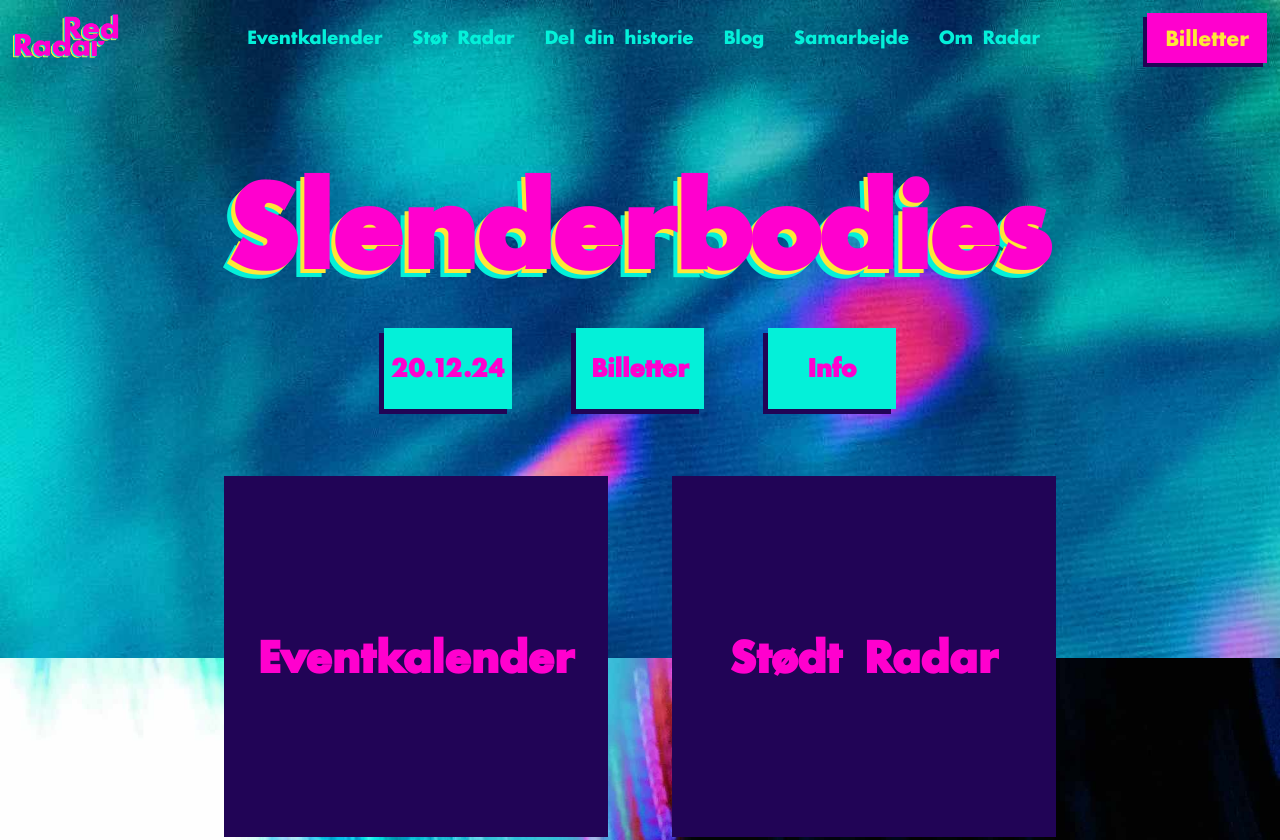
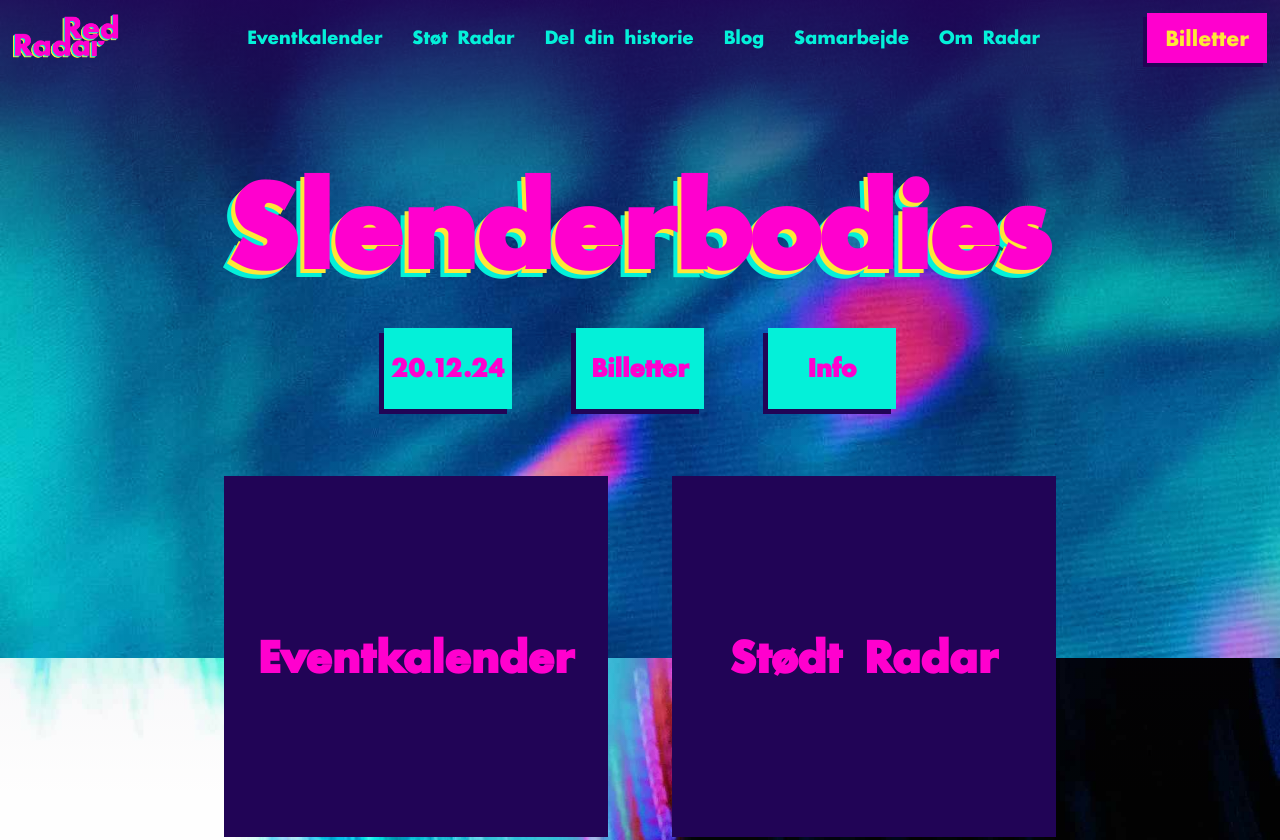
Before and after one commit to Ellenator/Radar, a plain HTML site: page index.html in a window 1280 px wide. Shown: the top 840 px of the page. Drawn offline with Linux system fonts and the light colour scheme; a small style sheet from the web is missing.

Commit message:
gradient på baggrundsbillede

```diff
--- a/css/style.css
+++ b/css/style.css
@@ -42,6 +42,30 @@ body{
     background-repeat: no-repeat;
 }
 
+body::before {
+    content: ""; /* Required for pseudo-elements */
+    position: absolute;
+    top: 0;
+    left: 0;
+    width: 100%;
+    height: 100%;
+    background: linear-gradient(
+        rgba(33, 4, 86, 0.9) 0%,  /* More intense at the very top */
+        rgba(33, 4, 86, 0.7) 10%, /* Slightly less intense */
+        rgba(33, 4, 86, 0.4) 20%, /* Transition to sheer */
+        rgba(33, 4, 86, 0.1) 35%, /* Very sheer */
+        rgba(0, 0, 0, 0) 100%     /* Fully transparent at the bottom */
+    );
+    z-index: 1; /* Ensure it is above the background image */
+    pointer-events: none; /* Allow interactions with other elements */
+}
+
+/*header over gradient*/
+header {
+    position: relative; /* Ensure stacking context */
+    z-index: 3; /* Place above the gradient */
+}
+
 /*overskift redigering*/
 .slenderbodiesoverskrift {
     color: var(--pink);
@@ -52,6 +76,8 @@ body{
     word-wrap: break-word;
     text-shadow: -4px 4px var(--gul), -8px 8px var(--tyrkis);
     margin-top: 80px;
+    position: relative; /* Ensure stacking context */
+    z-index: 2; /* Place above the gradient */
 }
 
 /*små knapmenuer redigering*/
@@ -60,9 +86,11 @@ body{
     gap: 5%;
     justify-content: center;
     align-items: center;
+    position: relative; /* Create a stacking context */
+    z-index: 3; /* Ensure it is above the gradient */
 }
 
-.knaptekster{
+.knaptekster {
     background-color: var(--tyrkis);
     color: var(--pink);
     box-shadow: -5px 5px 0 var(--dyblilla);
@@ -72,6 +100,8 @@ body{
     font-size: 2vw;
     margin-top: -110px;
     cursor: pointer;
+    position: relative; /* Ensure stacking context */
+    z-index: 3; /* Place above the gradient */
 }
 
 .knaptekster:hover{
@@ -80,14 +110,16 @@ body{
 }
 
 /*storeknapmenuer redigering*/
-.storeknapmenuer{
+.storeknapmenuer {
     display: flex;
     gap: 5%;
     justify-content: center;
     align-items: center;
+    position: relative; /* Ensure stacking context */
+    z-index: 2; /* Place above the gradient */
 }
 
-.storeknapmenuertekst{
+.storeknapmenuertekst {
     background-color: var(--dyblilla);
     color: var(--pink);
     padding-top: 12vw;
@@ -96,6 +128,8 @@ body{
     font-size: 3.5vw;
     cursor: pointer;
     margin-top: 3vw;
+    position: relative; /* Ensure stacking context */
+    z-index: 3; /* Place above the gradient */
 }
 
 .storeknapmenuertekst2{
```
